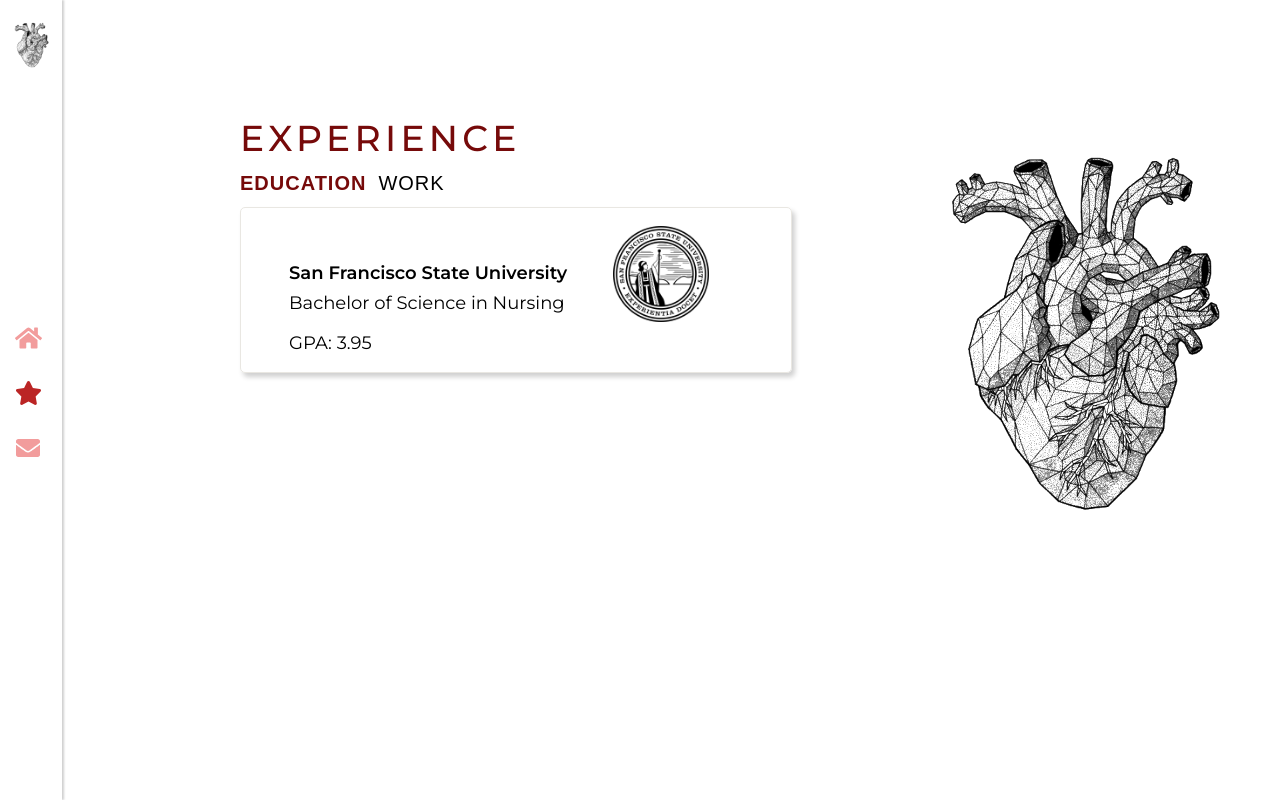
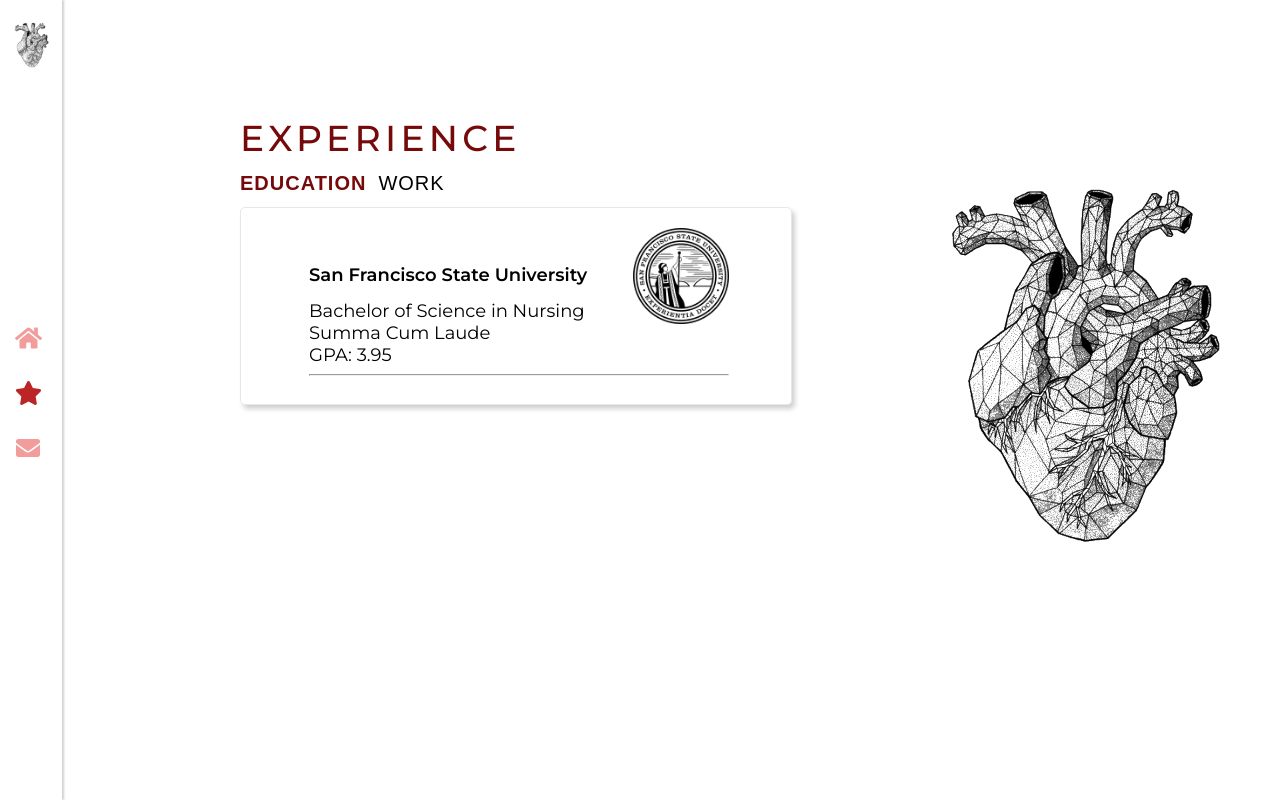
Before and after one commit to OscarLuu/Estelle, a React (Create React App) app: page /experience in a window 1280 px wide. Built offline with nearby package versions, Linux system fonts and the light colour scheme.

Commit message:
Experience page updates

```diff
--- a/src/components/Experience.js
+++ b/src/components/Experience.js
@@ -15,8 +15,12 @@ const Education = () => {
             <img src={require("../svg/sfsu.png")} className="sfsu-picture" />
           </span>
         </p>
-        <p className="margin-up text-size">Bachelor of Science in Nursing</p>
-        <p className="text-size">GPA: 3.95</p>
+        <div className="description-school-div">
+          <p className="text-size">Bachelor of Science in Nursing</p>
+          <p className="text-size">Summa Cum Laude</p>
+          <p className="text-size">GPA: 3.95</p>
+        </div>
+        <hr />
       </div>
     </div>
   );
--- a/src/components/Home.js
+++ b/src/components/Home.js
@@ -11,7 +11,6 @@ const Home = () => {
           <span className="red fade-in four">patient</span> at a time.
         </p>
       </div>
-
       <div className="heart fade-in five">
         <img src={require("../svg/heart.png")} className="heart-image" />
       </div>
--- a/src/index.css
+++ b/src/index.css
@@ -150,6 +150,7 @@ body {
   max-width: 600px;
   display: flex;
   justify-content: space-between;
+  padding: 20px 20px;
 }
 
 .active {
@@ -200,21 +201,23 @@ body {
   vertical-align: middle;
 }
 
-.margin-up {
-  margin-top: -48px;
-}
-
 .text {
   margin-left: 48px;
 }
 
 .text-size {
   font-size: 18px;
+  margin: 0;
 }
 
 .text-size-title {
   font-weight: 600;
   font-size: 18px;
+  margin: 0;
+}
+
+.description-school-div {
+  margin-top: -24px;
 }
 
 @media all and (max-width: 1690px) {
```
